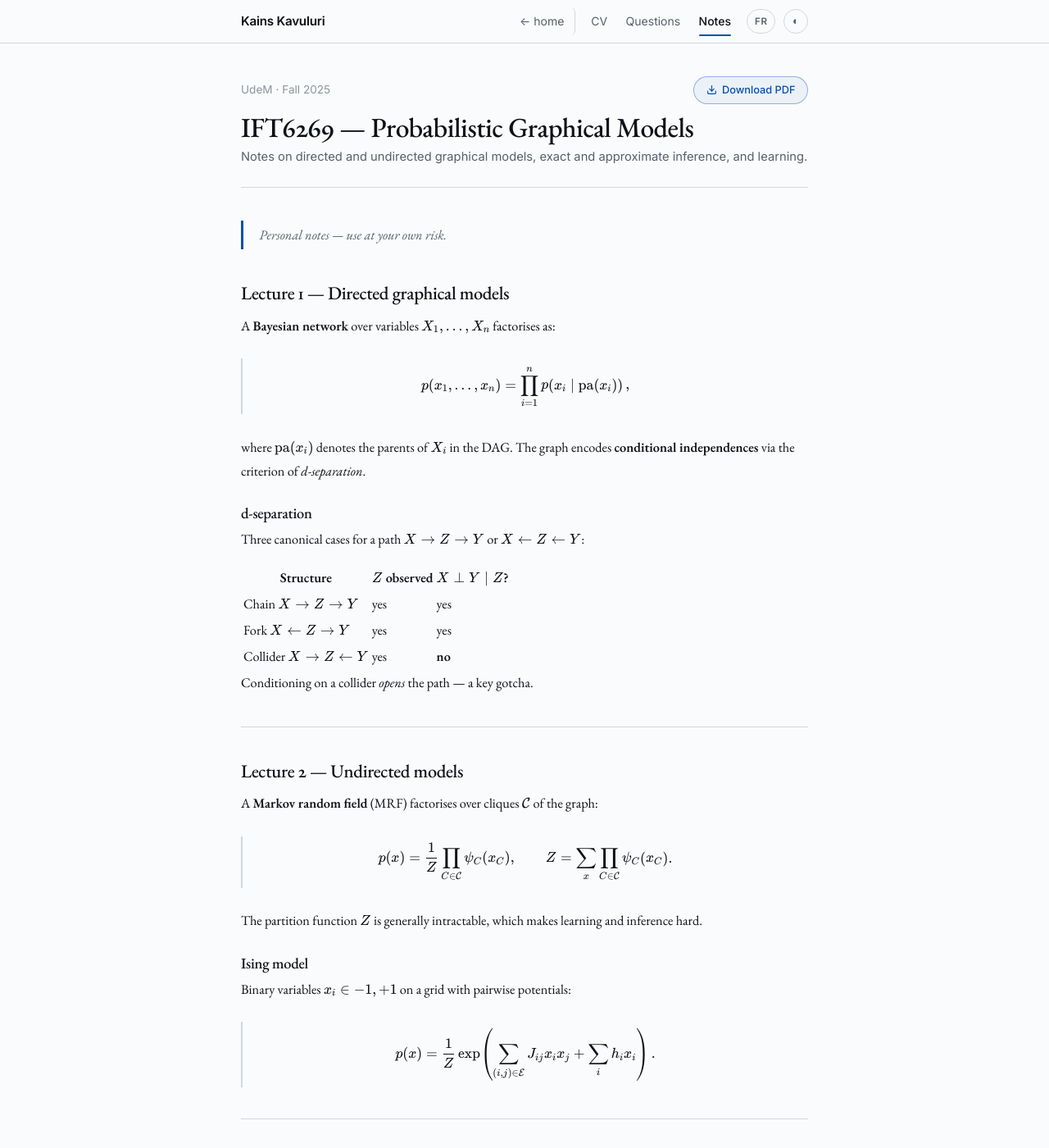
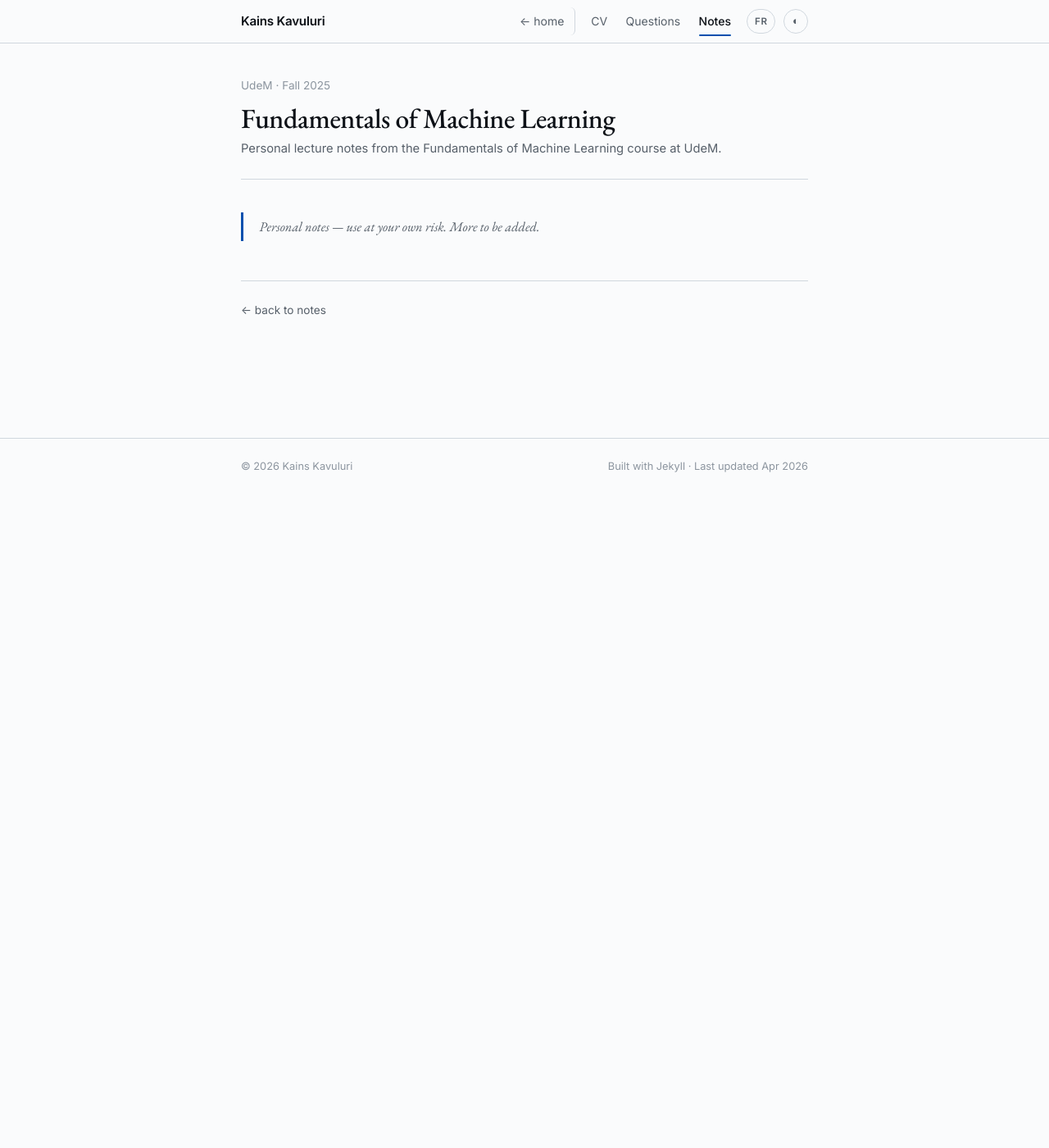
Before and after one commit to kainsk1/kainsk1.github.io, a Jekyll site: the page built from _notes/ift6269-probabilistic-graphical-models.md, in a window 1280 px wide and 1400 px high. Shown: the whole window at 82% size. Built offline with Jekyll 4.4.1, drawn with Linux system fonts in a browser that asks for light colours; some of the changed text lies outside the part shown.

```diff
--- a/_notes/ift6269-probabilistic-graphical-models.md
+++ b/_notes/ift6269-probabilistic-graphical-models.md
@@ -1,65 +1,8 @@
 ---
-title: "IFT6269 — Probabilistic Graphical Models"
+title: "Fundamentals of Machine Learning"
 course: "UdeM · Fall 2025"
 order: 2
-description: "Notes on directed and undirected graphical models, exact and approximate inference, and learning."
-pdf: /assets/pdf/notes/ift6269.pdf
+description: "Personal lecture notes from the Fundamentals of Machine Learning course at UdeM."
 ---
 
-> Personal notes — use at your own risk.
-
-## Lecture 1 — Directed graphical models
-
-A **Bayesian network** over variables $X_1, \dots, X_n$ factorises as:
-
-$$p(x_1, \dots, x_n) = \prod_{i=1}^{n} p\!\left(x_i \mid \mathrm{pa}(x_i)\right),$$
-
-where $\mathrm{pa}(x_i)$ denotes the parents of $X_i$ in the DAG. The graph encodes **conditional independences** via the criterion of *d-separation*.
-
-### d-separation
-
-Three canonical cases for a path $X \to Z \to Y$ or $X \leftarrow Z \leftarrow Y$:
-
-| Structure | $Z$ observed | $X \perp Y \mid Z$? |
-|---|---|---|
-| Chain $X \to Z \to Y$ | yes | yes |
-| Fork $X \leftarrow Z \to Y$ | yes | yes |
-| Collider $X \to Z \leftarrow Y$ | yes | **no** |
-
-Conditioning on a collider *opens* the path — a key gotcha.
-
----
-
-## Lecture 2 — Undirected models
-
-A **Markov random field** (MRF) factorises over cliques $\mathcal{C}$ of the graph:
-
-$$p(x) = \frac{1}{Z} \prod_{C \in \mathcal{C}} \psi_C(x_C), \qquad Z = \sum_x \prod_{C \in \mathcal{C}} \psi_C(x_C).$$
-
-The partition function $Z$ is generally intractable, which makes learning and inference hard.
-
-### Ising model
-
-Binary variables $x_i \in \{-1, +1\}$ on a grid with pairwise potentials:
-
-$$p(x) = \frac{1}{Z} \exp\!\left(\sum_{(i,j) \in \mathcal{E}} J_{ij} x_i x_j + \sum_i h_i x_i\right).$$
-
----
-
-## Lecture 3 — Exact inference
-
-### Variable elimination
-
-To compute $p(x_Q)$ where $Q$ is the query set, eliminate variables one by one:
-
-$$p(x_Q) = \sum_{x_{\bar{Q}}} p(x) = \sum_{x_{\bar{Q}}} \prod_i \phi_i(x_{\mathrm{scope}(\phi_i)}).$$
-
-The cost depends on the **elimination order** — finding the optimal order is NP-hard, but good heuristics exist (min-fill, min-degree).
-
-### Belief propagation
-
-On a tree, the exact marginal $p(x_i)$ can be computed in $O(n)$ by passing messages $\mu_{j \to i}(x_i)$:
-
-$$\mu_{j \to i}(x_i) = \sum_{x_j} \psi_{ij}(x_i, x_j) \psi_j(x_j) \prod_{k \in \mathcal{N}(j) \setminus i} \mu_{k \to j}(x_j).$$
-
-*(more lectures to be added)*
+> Personal notes — use at your own risk. More to be added.
```
Also changed, not shown: index.html (+0 -19 lines).
